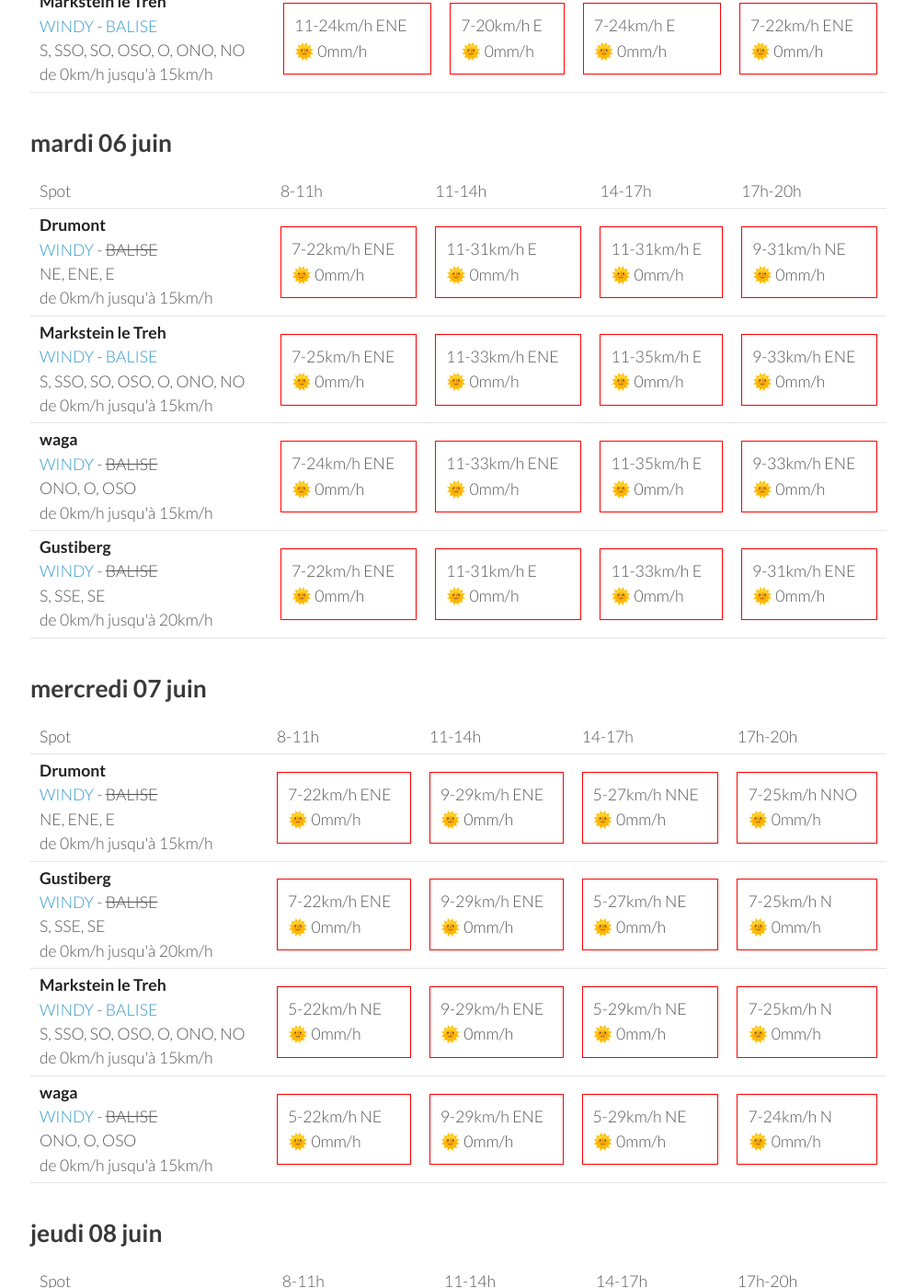
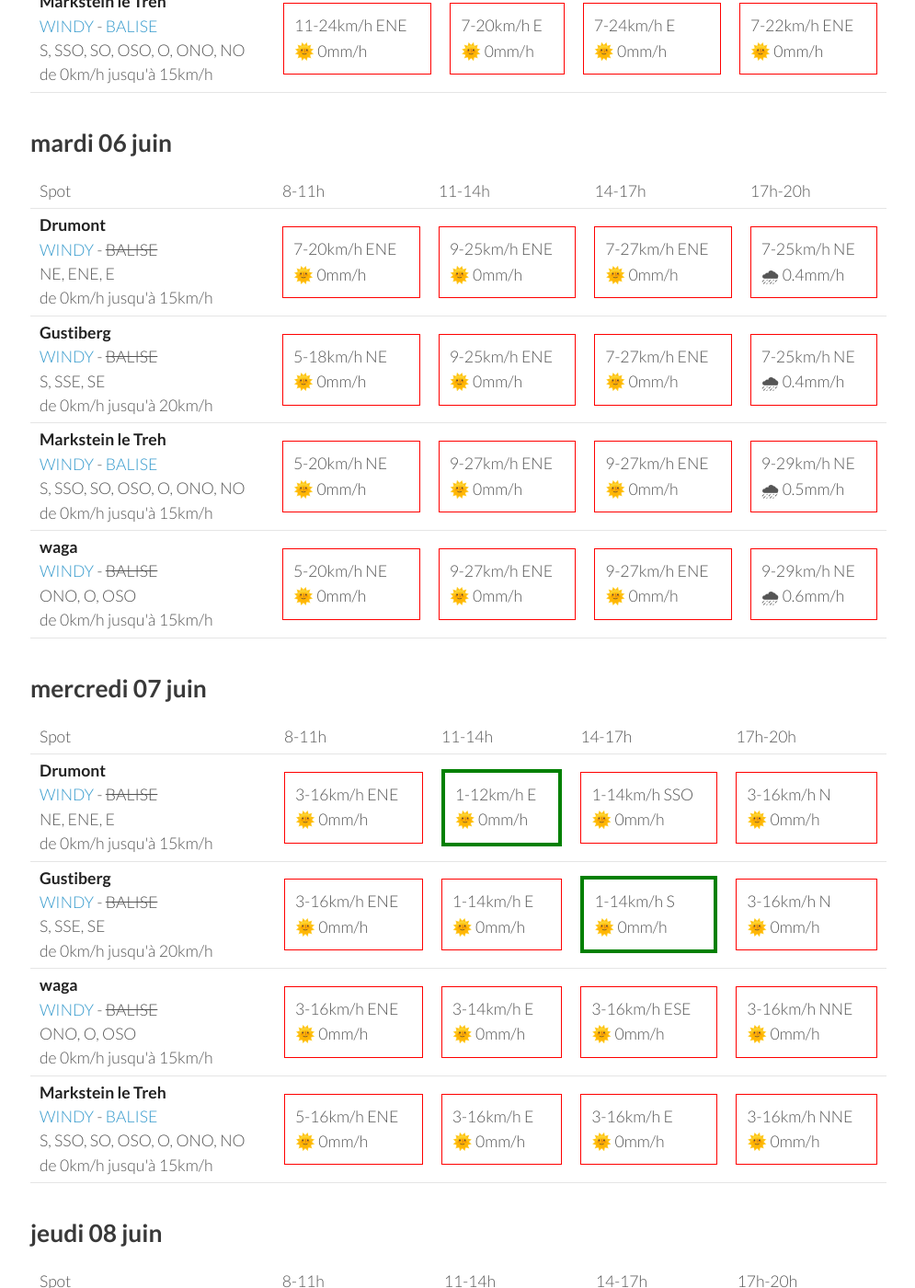
Before and after one commit to parapente-dans-le-nord/parapente-dans-le-nord.github.io, a Jekyll site: the page built from vosges.markdown, in a window 1280 px wide and 1400 px high, scrolled down 1325 px. Shown: the whole window at 92% size, without its empty margins (25-1020 px from the left). Built offline with Jekyll 4.4.1, drawn with Linux system fonts in a browser that asks for light colours; some of the changed text lies outside the part shown.

Commit message:
update index.markdown

```diff
--- a/vosges.markdown
+++ b/vosges.markdown
@@ -132,40 +132,40 @@ page mise à jour le dimanche 04 juin 13:16
 <tr>
         <td><strong>Drumont</strong><br><a href="https://windy.com/47.898/6.919?47.687,6.919,9,m:eYYagmG">WINDY</a> - <span class="no-balise"> BALISE </span><br> <span class="vent-favorable">NE, ENE, E</span><br><span class="force-vent">de 0km/h jusqu'à 15km/h</span> </td>
 
-            <td><div class="not-flyable"><p>7-22km/h ENE</p><p>🌞 0mm/h</p></div></td>
-            <td><div class="not-flyable"><p>11-31km/h E</p><p>🌞 0mm/h</p></div></td>
-            <td><div class="not-flyable"><p>11-31km/h E</p><p>🌞 0mm/h</p></div></td>
-            <td><div class="not-flyable"><p>9-31km/h NE</p><p>🌞 0mm/h</p></div></td>
+            <td><div class="not-flyable"><p>7-20km/h ENE</p><p>🌞 0mm/h</p></div></td>
+            <td><div class="not-flyable"><p>9-25km/h ENE</p><p>🌞 0mm/h</p></div></td>
+            <td><div class="not-flyable"><p>7-27km/h ENE</p><p>🌞 0mm/h</p></div></td>
+            <td><div class="not-flyable"><p>7-25km/h NE</p><p>🌧 0.4mm/h</p></div></td>
+
+
+    </tr>
+<tr>
+        <td><strong>Gustiberg</strong><br><a href="https://windy.com/47.894/6.934?47.891,6.934,15,m:eYYagmI">WINDY</a> - <span class="no-balise"> BALISE </span><br> <span class="vent-favorable">S, SSE, SE</span><br><span class="force-vent">de 0km/h jusqu'à 20km/h</span> </td>
+
+            <td><div class="not-flyable"><p>5-18km/h NE</p><p>🌞 0mm/h</p></div></td>
+            <td><div class="not-flyable"><p>9-25km/h ENE</p><p>🌞 0mm/h</p></div></td>
+            <td><div class="not-flyable"><p>7-27km/h ENE</p><p>🌞 0mm/h</p></div></td>
+            <td><div class="not-flyable"><p>7-25km/h NE</p><p>🌧 0.4mm/h</p></div></td>
 
 
     </tr>
 <tr>
         <td><strong>Markstein le Treh</strong><br><a href="https://windy.com/47.926/7.012?47.505,7.012,8,m:eY1agmQ">WINDY</a> - <span class=""><a href="http://www.balisemeteo.com/balise.php?idBalise=136">BALISE</a> </span><br> <span class="vent-favorable">S, SSO, SO, OSO, O, ONO, NO</span><br><span class="force-vent">de 0km/h jusqu'à 15km/h</span> </td>
 
-            <td><div class="not-flyable"><p>7-25km/h ENE</p><p>🌞 0mm/h</p></div></td>
-            <td><div class="not-flyable"><p>11-33km/h ENE</p><p>🌞 0mm/h</p></div></td>
-            <td><div class="not-flyable"><p>11-35km/h E</p><p>🌞 0mm/h</p></div></td>
-            <td><div class="not-flyable"><p>9-33km/h ENE</p><p>🌞 0mm/h</p></div></td>
+            <td><div class="not-flyable"><p>5-20km/h NE</p><p>🌞 0mm/h</p></div></td>
+            <td><div class="not-flyable"><p>9-27km/h ENE</p><p>🌞 0mm/h</p></div></td>
+            <td><div class="not-flyable"><p>9-27km/h ENE</p><p>🌞 0mm/h</p></div></td>
+            <td><div class="not-flyable"><p>9-29km/h NE</p><p>🌧 0.5mm/h</p></div></td>
 
 
     </tr>
 <tr>
         <td><strong>waga</strong><br><a href="https://windy.com/47.903/6.996?47.900,6.983,15">WINDY</a> - <span class="no-balise"> BALISE </span><br> <span class="vent-favorable">ONO, O, OSO</span><br><span class="force-vent">de 0km/h jusqu'à 15km/h</span> </td>
 
-            <td><div class="not-flyable"><p>7-24km/h ENE</p><p>🌞 0mm/h</p></div></td>
-            <td><div class="not-flyable"><p>11-33km/h ENE</p><p>🌞 0mm/h</p></div></td>
-            <td><div class="not-flyable"><p>11-35km/h E</p><p>🌞 0mm/h</p></div></td>
-            <td><div class="not-flyable"><p>9-33km/h ENE</p><p>🌞 0mm/h</p></div></td>
-
-
-    </tr>
-<tr>
-        <td><strong>Gustiberg</strong><br><a href="https://windy.com/47.894/6.934?47.891,6.934,15,m:eYYagmI">WINDY</a> - <span class="no-balise"> BALISE </span><br> <span class="vent-favorable">S, SSE, SE</span><br><span class="force-vent">de 0km/h jusqu'à 20km/h</span> </td>
-
-            <td><div class="not-flyable"><p>7-22km/h ENE</p><p>🌞 0mm/h</p></div></td>
-            <td><div class="not-flyable"><p>11-31km/h E</p><p>🌞 0mm/h</p></div></td>
-            <td><div class="not-flyable"><p>11-33km/h E</p><p>🌞 0mm/h</p></div></td>
-            <td><div class="not-flyable"><p>9-31km/h ENE</p><p>🌞 0mm/h</p></div></td>
+            <td><div class="not-flyable"><p>5-20km/h NE</p><p>🌞 0mm/h</p></div></td>
+            <td><div class="not-flyable"><p>9-27km/h ENE</p><p>🌞 0mm/h</p></div></td>
+            <td><div class="not-flyable"><p>9-27km/h ENE</p><p>🌞 0mm/h</p></div></td>
+            <td><div class="not-flyable"><p>9-29km/h NE</p><p>🌧 0.6mm/h</p></div></td>
 
 
     </tr>
@@ -188,40 +188,40 @@ page mise à jour le dimanche 04 juin 13:16
 <tr>
         <td><strong>Drumont</strong><br><a href="https://windy.com/47.898/6.919?47.687,6.919,9,m:eYYagmG">WINDY</a> - <span class="no-balise"> BALISE </span><br> <span class="vent-favorable">NE, ENE, E</span><br><span class="force-vent">de 0km/h jusqu'à 15km/h</span> </td>
 
-            <td><div class="not-flyable"><p>7-22km/h ENE</p><p>🌞 0mm/h</p></div></td>
-            <td><div class="not-flyable"><p>9-29km/h ENE</p><p>🌞 0mm/h</p></div></td>
-            <td><div class="not-flyable"><p>5-27km/h NNE</p><p>🌞 0mm/h</p></div></td>
-            <td><div class="not-flyable"><p>7-25km/h NNO</p><p>🌞 0mm/h</p></div></td>
+            <td><div class="not-flyable"><p>3-16km/h ENE</p><p>🌞 0mm/h</p></div></td>
+            <td><div class="flyable"><p>1-12km/h E</p><p>🌞 0mm/h</p></div></td>
+            <td><div class="not-flyable"><p>1-14km/h SSO</p><p>🌞 0mm/h</p></div></td>
+            <td><div class="not-flyable"><p>3-16km/h N</p><p>🌞 0mm/h</p></div></td>
 
 
     </tr>
 <tr>
         <td><strong>Gustiberg</strong><br><a href="https://windy.com/47.894/6.934?47.891,6.934,15,m:eYYagmI">WINDY</a> - <span class="no-balise"> BALISE </span><br> <span class="vent-favorable">S, SSE, SE</span><br><span class="force-vent">de 0km/h jusqu'à 20km/h</span> </td>
 
-            <td><div class="not-flyable"><p>7-22km/h ENE</p><p>🌞 0mm/h</p></div></td>
-            <td><div class="not-flyable"><p>9-29km/h ENE</p><p>🌞 0mm/h</p></div></td>
-            <td><div class="not-flyable"><p>5-27km/h NE</p><p>🌞 0mm/h</p></div></td>
-            <td><div class="not-flyable"><p>7-25km/h N</p><p>🌞 0mm/h</p></div></td>
+            <td><div class="not-flyable"><p>3-16km/h ENE</p><p>🌞 0mm/h</p></div></td>
+            <td><div class="not-flyable"><p>1-14km/h E</p><p>🌞 0mm/h</p></div></td>
+            <td><div class="flyable"><p>1-14km/h S</p><p>🌞 0mm/h</p></div></td>
+            <td><div class="not-flyable"><p>3-16km/h N</p><p>🌞 0mm/h</p></div></td>
+
+
+    </tr>
+<tr>
+        <td><strong>waga</strong><br><a href="https://windy.com/47.903/6.996?47.900,6.983,15">WINDY</a> - <span class="no-balise"> BALISE </span><br> <span class="vent-favorable">ONO, O, OSO</span><br><span class="force-vent">de 0km/h jusqu'à 15km/h</span> </td>
+
+            <td><div class="not-flyable"><p>3-16km/h ENE</p><p>🌞 0mm/h</p></div></td>
+            <td><div class="not-flyable"><p>3-14km/h E</p><p>🌞 0mm/h</p></div></td>
+            <td><div class="not-flyable"><p>3-16km/h ESE</p><p>🌞 0mm/h</p></div></td>
+            <td><div class="not-flyable"><p>3-16km/h NNE</p><p>🌞 0mm/h</p></div></td>
 
 
     </tr>
 <tr>
         <td><strong>Markstein le Treh</strong><br><a href="https://windy.com/47.926/7.012?47.505,7.012,8,m:eY1agmQ">WINDY</a> - <span class=""><a href="http://www.balisemeteo.com/balise.php?idBalise=136">BALISE</a> </span><br> <span class="vent-favorable">S, SSO, SO, OSO, O, ONO, NO</span><br><span class="force-vent">de 0km/h jusqu'à 15km/h</span> </td>
 
-            <td><div class="not-flyable"><p>5-22km/h NE</p><p>🌞 0mm/h</p></div></td>
-            <td><div class="not-flyable"><p>9-29km/h ENE</p><p>🌞 0mm/h</p></div></td>
-            <td><div class="not-flyable"><p>5-29km/h NE</p><p>🌞 0mm/h</p></div></td>
-            <td><div class="not-flyable"><p>7-25km/h N</p><p>🌞 0mm/h</p></div></td>
-
-
-    </tr>
-<tr>
-        <td><strong>waga</strong><br><a href="https://windy.com/47.903/6.996?47.900,6.983,15">WINDY</a> - <span class="no-balise"> BALISE </span><br> <span class="vent-favorable">ONO, O, OSO</span><br><span class="force-vent">de 0km/h jusqu'à 15km/h</span> </td>
-
-            <td><div class="not-flyable"><p>5-22km/h NE</p><p>🌞 0mm/h</p></div></td>
-            <td><div class="not-flyable"><p>9-29km/h ENE</p><p>🌞 0mm/h</p></div></td>
-            <td><div class="not-flyable"><p>5-29km/h NE</p><p>🌞 0mm/h</p></div></td>
-            <td><div class="not-flyable"><p>7-24km/h N</p><p>🌞 0mm/h</p></div></td>
+            <td><div class="not-flyable"><p>5-16km/h ENE</p><p>🌞 0mm/h</p></div></td>
+            <td><div class="not-flyable"><p>3-16km/h E</p><p>🌞 0mm/h</p></div></td>
+            <td><div class="not-flyable"><p>3-16km/h E</p><p>🌞 0mm/h</p></div></td>
+            <td><div class="not-flyable"><p>3-16km/h NNE</p><p>🌞 0mm/h</p></div></td>
 
 
     </tr>
```
Also changed, not shown: other parts of vosges.markdown (+1 -1 lines).
